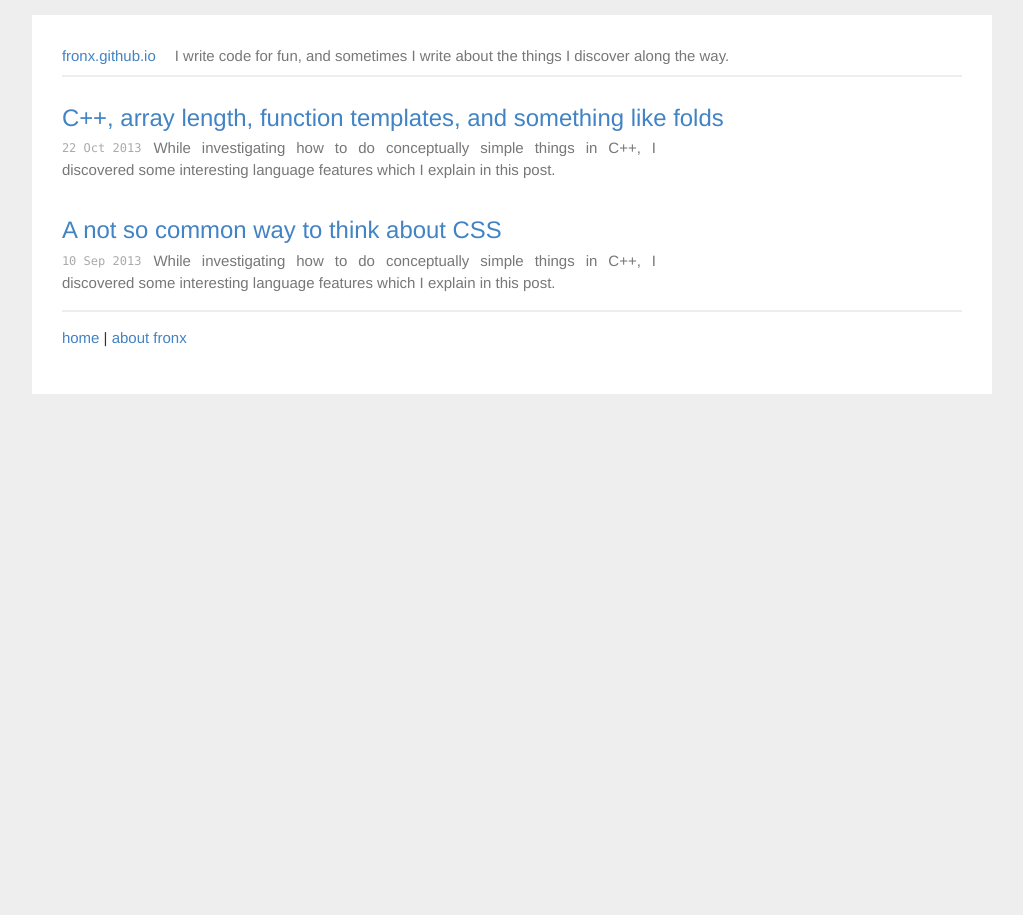
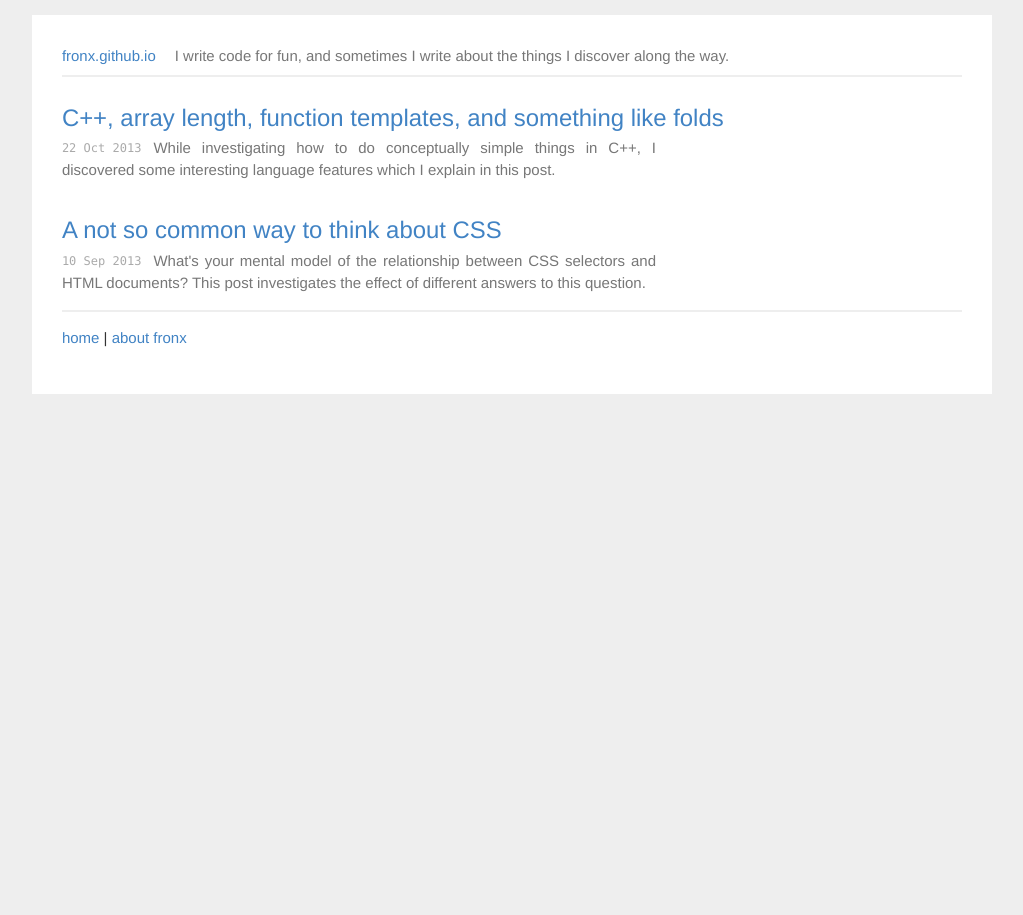
Before and after one commit to fronx/fronx.github.io, a Jekyll site: the page built from index.html, in a window 1280 px wide. Shown: the whole page, without its empty margins (128-1151 px from the left). Built offline with Jekyll 4.4.1, drawn with Linux system fonts in a browser that asks for light colours; Markdown is read by kramdown in place of the engine named in the settings.

Commit message:
show summary of a post

```diff
--- a/_posts/2013-09-10-css_selectors_and_api_design.md
+++ b/_posts/2013-09-10-css_selectors_and_api_design.md
@@ -3,6 +3,7 @@ layout: post
 title:  "A not so common way to think about CSS"
 date:   2013-09-10
 categories: css
+summary: "What's your mental model of the relationship between CSS selectors and HTML documents? This post investigates the effect of different answers to this question."
 ---
 
 <p>Here is how lots of people I've talked to conceptualize the relationship between CSS and HTML: you use HTML to structure information in a hierarchical way, and you <strong>attach</strong> styles to sets of elements, sort of from the outside.</p>
--- a/index.html
+++ b/index.html
@@ -10,7 +10,7 @@ title: fronx.github.io
         <a href="{{ post.url }}">{{ post.title }}</a>
         <p class="summary">
           <span class="meta">{{ post.date | date_to_string }}</span>
-          While investigating how to do conceptually simple things in C++, I discovered some interesting language features which  I explain in this post.
+          {{ post.summary }}
         </p>
       </li>
     {% endfor %}
```
Also changed, not shown: _posts/2013-10-22-cpp_arraysize_fold.md (+1 -0 lines).
